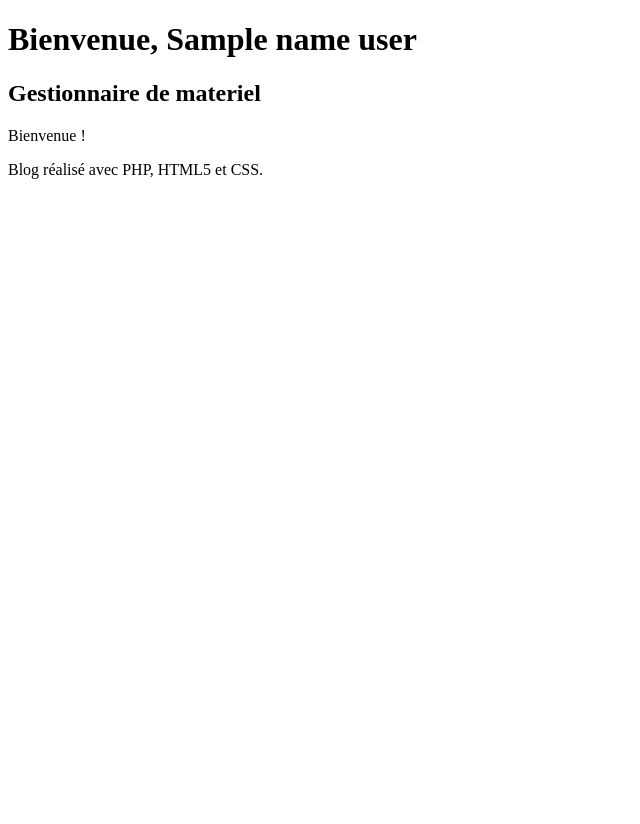
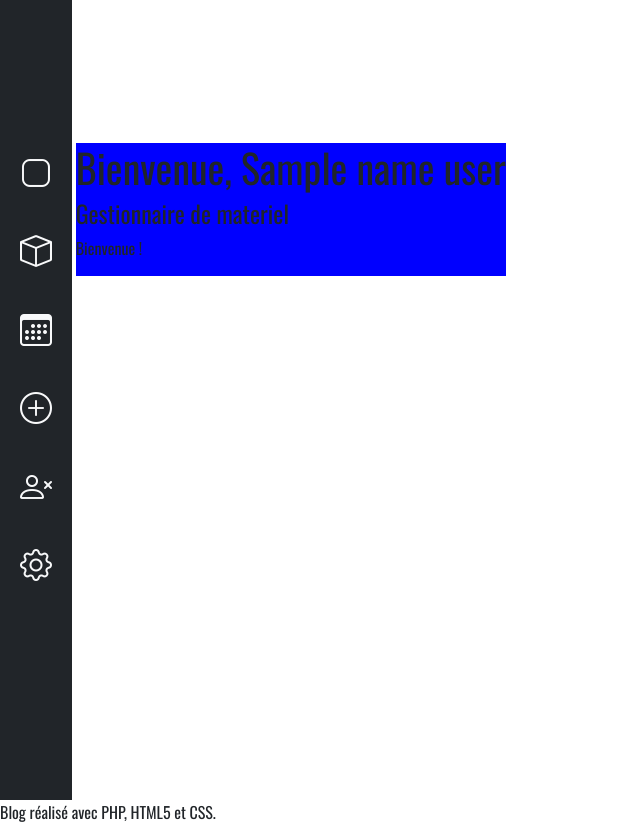
Before and after one commit to vigi3/DInventory, a PHP site: template Vue/Vue.php in a window 1280 px wide. Shown: the whole page, without its empty margins (0-640 px from the left). Before the commit the page ends 179 px from the top, so only its background shows below. Run offline with PHP 8.4, Linux system fonts and the light colour scheme; the template is opened without the code that fills it: most values are stand-ins (such as "Sample title", 1, 10 or a date in 2020); some libraries are stand-ins or nearby versions.

Commit message:
Added NavBar

```diff
--- a/CSS/style.css
+++ b/CSS/style.css
@@ -11,3 +11,8 @@ body {
 .margTopContainer {
     margin-top: 10%;
 }
+
+.heightGraphPage {
+    height: 100vh;
+    overflow-y: hidden;
+}
--- a/Controller/MainPageController.php
+++ b/Controller/MainPageController.php
@@ -6,11 +6,10 @@ require_once 'Vue/Vue.php';
 class MainPageController {
 
     private ?string $nameUser = null;
-    private string $titlePage = 'Accueil';
-    private  $titleArray = array('title'=>'Accueil');
+    private array $titleArray = array('title'=>'Accueil');
 
 
-    public function mainPageVue(string $title)
+    public function mainPageVue()
     {
         session_start();
         $_SESSION['title'] = 'Accueil';
--- a/Controller/Router.php
+++ b/Controller/Router.php
@@ -24,7 +24,7 @@ class Router {
             if (isset($_POST['submit']))
             {
                 if ($this->userLogCtrl->checkCredentials($_POST['username'], $_POST['password'])) {
-                    $this->mainPageLogCtrl->mainPageVue('Accueil');
+                    $this->mainPageLogCtrl->mainPageVue();
                 }
                 else {
                     $this->userLogCtrl->userLogVue();
--- a/Vue/template.php
+++ b/Vue/template.php
@@ -2,19 +2,60 @@
 <html lang="fr">
     <head>
         <meta charset="UTF-8" />
-        <!-- <link rel="stylesheet" href="CSS/style.css" /> -->
+        <!-- Bootstrap -->
+        <meta name="viewport" content="width=device-width, initial-scale=1">
+        <link href="https://cdn.jsdelivr.net/npm/bootstrap@5.0.0-beta3/dist/css/bootstrap.min.css" rel="stylesheet" integrity="sha384-eOJMYsd53ii+scO/bJGFsiCZc+5NDVN2yr8+0RDqr0Ql0h+rP48ckxlpbzKgwra6" crossorigin="anonymous">
+        <link rel="stylesheet" href="https://cdn.jsdelivr.net/npm/bootstrap-icons@1.4.1/font/bootstrap-icons.css">
+
+        <!-- Google Font -->
+        <link rel="preconnect" href="https://fonts.gstatic.com">
+        <link href="https://fonts.googleapis.com/css2?family=Oswald&display=swap" rel="stylesheet">
+
+        <!-- My CSS -->
+        <link rel="stylesheet" href="CSS/style.css">
         <title><?= $title ?></title>
     </head>
-    <body>
-        <div id="global">
-                <h1 id="title">Bienvenue, <?= $nameUser ?></h1>
-                <h2 id="titreBlog">Gestionnaire de materiel</h2>
+    <body class="heightGraphPage">
+        <div class="d-inline-flex justify-content-center bd-highlight h-100"> <!-- FlexBox Container -->
+                <div class="pt-5 px-0 bg-dark"> <!-- NavBar -->
+                    <ul class="nav flex-column mt-5 pt-5 px-1 bg-dark">
+                        <li class="nav-item pb-3">
+                            <a class="nav-link link-light" aria-current="page" href="#"><h2><i class="bi bi-app"></i></i></h1></a> <!-- Home -->
+                        </li>
+                        <li class="nav-item pb-3">
+                            <a class="nav-link link-light" href="#"><h2><i class="bi bi-box"></i></h2></a> <!-- Products -->
+                        </li>
+                        <li class="nav-item pb-3">
+                            <a class="nav-link link-light" href="#"><h2><i class="bi bi-calendar3"></i></h2></a> <!-- Reservation -->
+                        </li>
+                        <li class="nav-item pb-3">
+                            <a class="nav-link link-light" href="#" tabindex="-1" aria-disabled="true"><h2><i class="bi bi-plus-circle"></i></h2></a> <!-- Add product -->
+                        </li>
+                        <li class="nav-item pb-3">
+                            <a class="nav-link link-light" href="#" tabindex="-1" aria-disabled="true"><h2><i class="bi bi-person-x"></i></h2></a> <!-- Log out -->
+                        </li>
+                        <li class="nav-item pb-3">
+                            <a class="nav-link link-light" href="#" tabindex="-1" aria-disabled="true"><h2><i class="bi bi-gear"></i></h2></a> <!-- Setting/Add User -->
+                        </li>
+                    </ul>
+                </div> <!-- EndNavBar -->
+        </div> <!-- End FlexBox Container -->
+        <div class="d-inline-flex"> <!-- FlexBox Container -->
+            <div class="test" style="background-color: blue;">
+                <h1 class="title">Bienvenue, <?= $nameUser ?></h1>
+                <h4>Gestionnaire de materiel</h4>
                 <p>Bienvenue !</p>
                 <p><?= $content ?></p>
+            </div>
 
-        </div> <!-- #global -->
+        </div> <!-- End FlexBox Container -->
+        <footer id="piedBlog">
+            Blog réalisé avec PHP, HTML5 et CSS.
+        </footer>
+        <script src="https://cdn.jsdelivr.net/npm/bootstrap@5.0.0-beta3/dist/js/bootstrap.bundle.min.js" integrity="sha384-JEW9xMcG8R+pH31jmWH6WWP0WintQrMb4s7ZOdauHnUtxwoG2vI5DkLtS3qm9Ekf" crossorigin="anonymous"></script>
     </body>
-    <footer id="piedBlog">
-        Blog réalisé avec PHP, HTML5 et CSS.
-    </footer>
+
 </html>
+
+
+<!-- style="background-color: red;" -->
```
